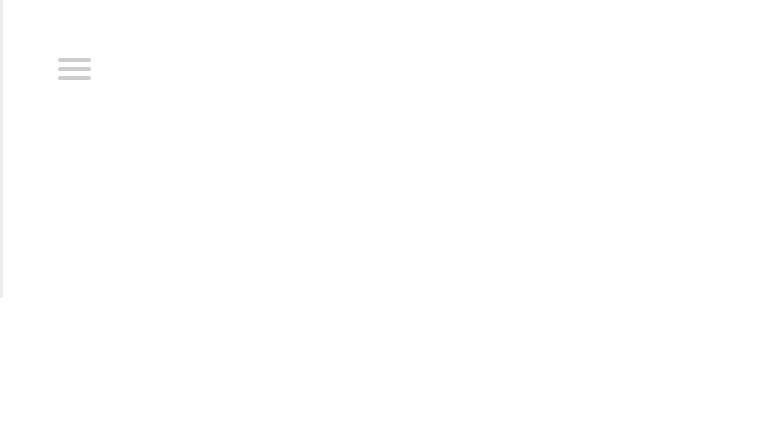
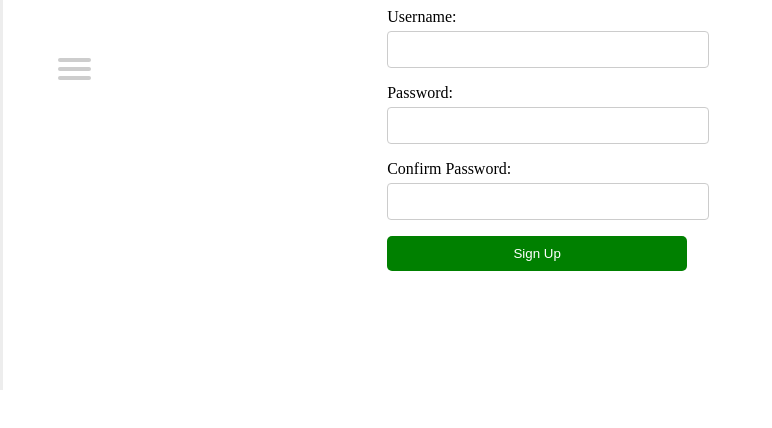
Before and after one commit to UTEC-CS2B01/employees-4-0-2023-1, a Vue app in the folder frontend/: page /sign-up in a window 1280 px wide. Shown: the top 428 px of the page, without its empty margins (0-772 px from the left). Built offline with nearby package versions, Linux system fonts and the light colour scheme.

Commit message:
UTEC-0012 props and emits

```diff
--- a/frontend/src/components/DepartmentCreation.vue
+++ b/frontend/src/components/DepartmentCreation.vue
@@ -16,7 +16,6 @@
 </template>
 
 <script>
-import { createDepartment } from "@/services/departments.api";
 export default {
   name: "DepartmentCreation",
   data() {
@@ -28,9 +27,8 @@ export default {
     };
   },
   methods: {
-    async createDepartmentEvent() {
-      const response = await createDepartment(this.department);
-      console.log("response = ", response);
+    createDepartmentEvent() {
+      this.$emit("create-new-department", this.department);
     },
   },
 };
--- a/frontend/src/components/DepartmentLists.vue
+++ b/frontend/src/components/DepartmentLists.vue
@@ -10,21 +10,12 @@
 </template>
 
 <script>
-import { getAllDepartments } from "@/services/departments.api";
 export default {
   name: "DepartmentLists",
-  mounted() {
-    this.getDepartments();
-  },
-  data() {
-    return {
-      departments: [],
-    };
-  },
-  methods: {
-    async getDepartments() {
-      const { departments } = await getAllDepartments();
-      this.departments = departments;
+  props: {
+    departments: {
+      type: Array,
+      required: true,
     },
   },
 };
--- a/frontend/src/router/index.js
+++ b/frontend/src/router/index.js
@@ -16,6 +16,18 @@ const routes = [
     component: () =>
       import(/* webpackChunkName: "about" */ "../views/AboutView.vue"),
   },
+  {
+    path: "/dashboard",
+    name: "dashboard",
+    component: () =>
+      import(/* webpackChunkName: "dashboard" */ "../views/DashboardView.vue"),
+  },
+  {
+    path: "/sign-up",
+    name: "signUp",
+    component: () =>
+      import(/* webpackChunkName: "signUp" */ "../views/SignUp.vue"),
+  },
 ];
 
 const router = createRouter({
--- /dev/null
+++ b/frontend/src/services/users.api.js
@@ -0,0 +1,9 @@
+import axios from "axios";
+
+const BASE_URL = "http://127.0.0.1:5004/users";
+
+export const signUp = async (payload) => {
+  const { data } = await axios.post(BASE_URL, payload);
+
+  return data;
+};
--- /dev/null
+++ b/frontend/src/views/DashboardView.vue
@@ -0,0 +1,50 @@
+<template>
+  <div class="home">
+    <DepartmentCreation @create-new-department="createDepartment" />
+    <DepartmentLists :departments="departments" />
+    <EmployeeCreation />
+    <EmployeeLists />
+  </div>
+</template>
+
+<script>
+import {
+  createDepartment,
+  getAllDepartments,
+} from "@/services/departments.api";
+
+import DepartmentCreation from "@/components/DepartmentCreation.vue";
+import DepartmentLists from "@/components/DepartmentLists.vue";
+import EmployeeCreation from "@/components/EmployeeCreation.vue";
+import EmployeeLists from "@/components/EmployeeLists.vue";
+
+export default {
+  name: "DashboardView",
+  components: {
+    DepartmentCreation,
+    DepartmentLists,
+    EmployeeCreation,
+    EmployeeLists,
+  },
+  mounted() {
+    this.getDepartments();
+  },
+  data() {
+    return {
+      departments: [],
+    };
+  },
+  methods: {
+    async getDepartments() {
+      const { departments } = await getAllDepartments();
+      this.departments = departments;
+    },
+    async createDepartment(department) {
+      const { success, name, short_name } = await createDepartment(department);
+      if (success) {
+        this.departments.push({ name, short_name });
+      }
+    },
+  },
+};
+</script>
--- a/frontend/src/views/HomeView.vue
+++ b/frontend/src/views/HomeView.vue
@@ -1,25 +1,14 @@
 <template>
-  <div class="home">
-    <DepartmentCreation />
-    <DepartmentLists />
-    <EmployeeCreation />
-    <EmployeeLists />
+  <div>
+    <h1>Welcome to Maintenance of Employees.</h1>
+    <span>Please Sign Up or Sign In</span>
   </div>
 </template>
 
 <script>
-import DepartmentCreation from "@/components/DepartmentCreation.vue";
-import DepartmentLists from "@/components/DepartmentLists.vue";
-import EmployeeCreation from "@/components/EmployeeCreation.vue";
-import EmployeeLists from "@/components/EmployeeLists.vue";
-
 export default {
   name: "HomeView",
-  components: {
-    DepartmentCreation,
-    DepartmentLists,
-    EmployeeCreation,
-    EmployeeLists,
-  },
 };
 </script>
+
+<style></style>
--- /dev/null
+++ b/frontend/src/views/SignUp.vue
@@ -0,0 +1,72 @@
+<template>
+  <div>
+    <form @submit.prevent.stop="signUpEvent">
+      <div class="form-group">
+        <label>Username:</label>
+        <input type="text" v-model.trim="username" />
+      </div>
+      <div class="form-group">
+        <label>Password:</label>
+        <input type="password" v-model.trim="password" />
+      </div>
+      <div class="form-group">
+        <label>Confirm Password:</label>
+        <input type="password" v-model.trim="confirmationPassword" />
+      </div>
+      <button class="submit-button">Sign Up</button>
+    </form>
+  </div>
+</template>
+
+<script>
+import { signUp } from "@/services/users.api";
+export default {
+  name: "SignUp",
+  data() {
+    return {
+      username: "",
+      password: "",
+      confirmationPassword: "",
+    };
+  },
+  methods: {
+    async signUpEvent() {
+      const response = await signUp({
+        username: this.username,
+        password: this.password,
+        confirmationPassword: this.confirmationPassword,
+      });
+      console.log("response: ", response);
+    },
+  },
+};
+</script>
+
+<style>
+.form-group {
+  margin-bottom: 1rem;
+}
+
+input[type="text"],
+input[type="password"],
+button {
+  padding: 10px;
+  border: 1px solid #ccc;
+  border-radius: 4px;
+  width: 300px;
+}
+
+label {
+  display: block;
+  margin-bottom: 5px;
+}
+
+.submit-button {
+  background-color: green;
+  color: white;
+  padding: 10px 20px;
+  border: none;
+  border-radius: 5px;
+  cursor: pointer;
+}
+</style>
--- a/frontend/src/views/TheNavigation.vue
+++ b/frontend/src/views/TheNavigation.vue
@@ -10,6 +10,8 @@
         <ul id="menu">
           <li><router-link to="/">Home</router-link></li>
           <li><router-link to="/about">About</router-link></li>
+          <li><router-link to="/dashboard">Dashboard</router-link></li>
+          <li><router-link to="/sign-up">Sign Up</router-link></li>
           <li>Contact us</li>
         </ul>
       </div>
```
